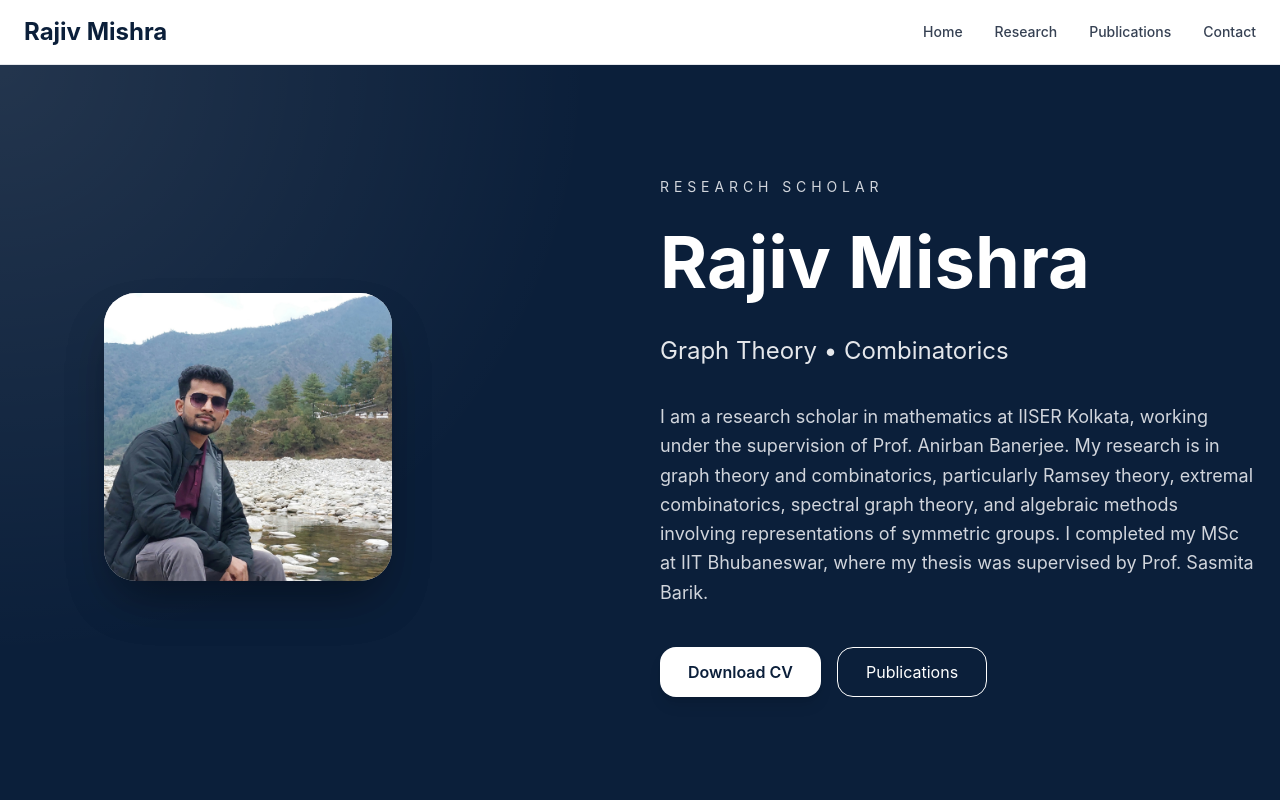
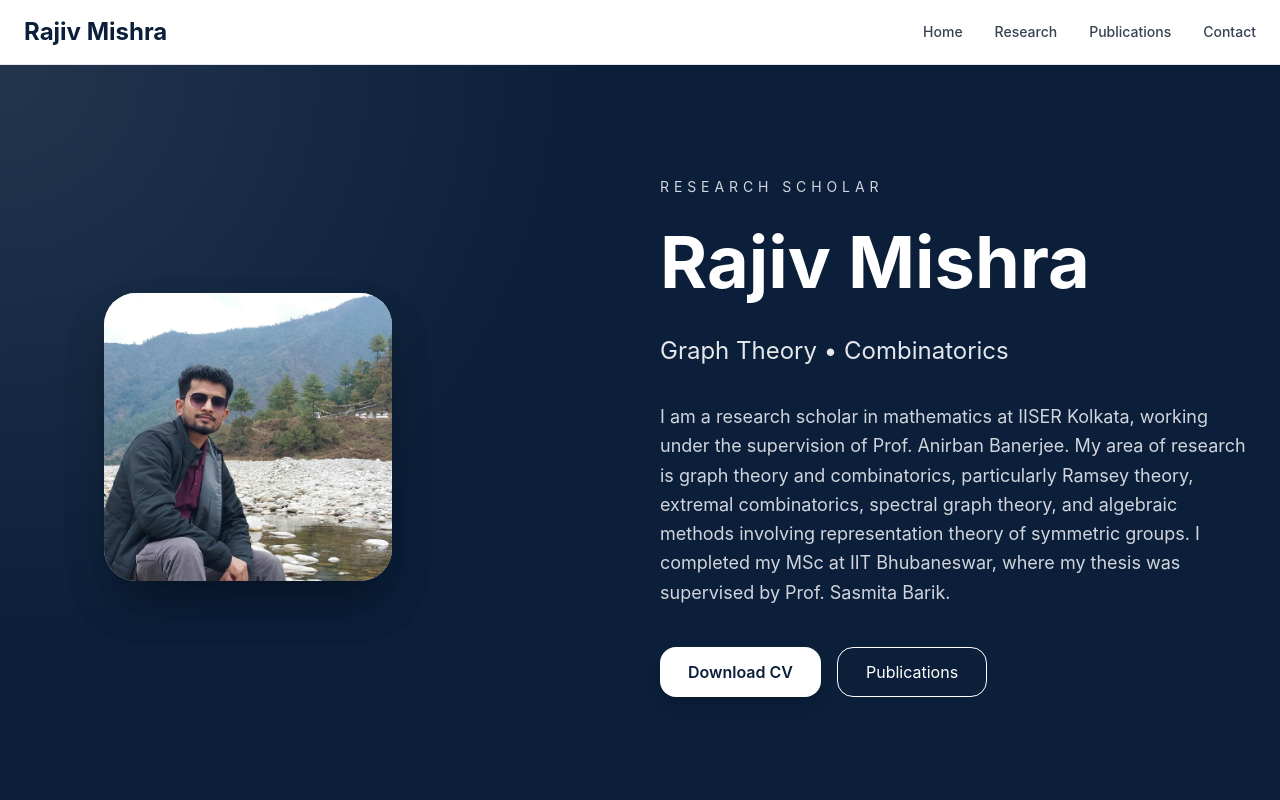
Before and after one commit to rajiv-math/rajiv, a React (Vite) app: page / in a window 1280 px wide. Shown: the top 800 px of the page. Built offline with nearby package versions, Linux system fonts and the light colour scheme.

Commit message:
Update App.tsx
Intro change

```diff
--- a/src/App.tsx
+++ b/src/App.tsx
@@ -102,8 +102,8 @@ export default function App() {
 
             <p className="text-lg text-gray-300 leading-relaxed max-w-2xl mb-10">
               I am a research scholar in mathematics at IISER Kolkata, working under the supervision of Prof. Anirban Banerjee.
-              My research is in graph theory and combinatorics, particularly Ramsey theory, extremal combinatorics, spectral graph theory,
-              and algebraic methods involving representations of symmetric groups.
+              My area of research is graph theory and combinatorics, particularly Ramsey theory, extremal combinatorics, spectral graph theory,
+              and algebraic methods involving representation theory of symmetric groups.
               I completed my MSc at IIT Bhubaneswar, where my thesis was supervised by Prof. Sasmita Barik.
             </p>
 
```
